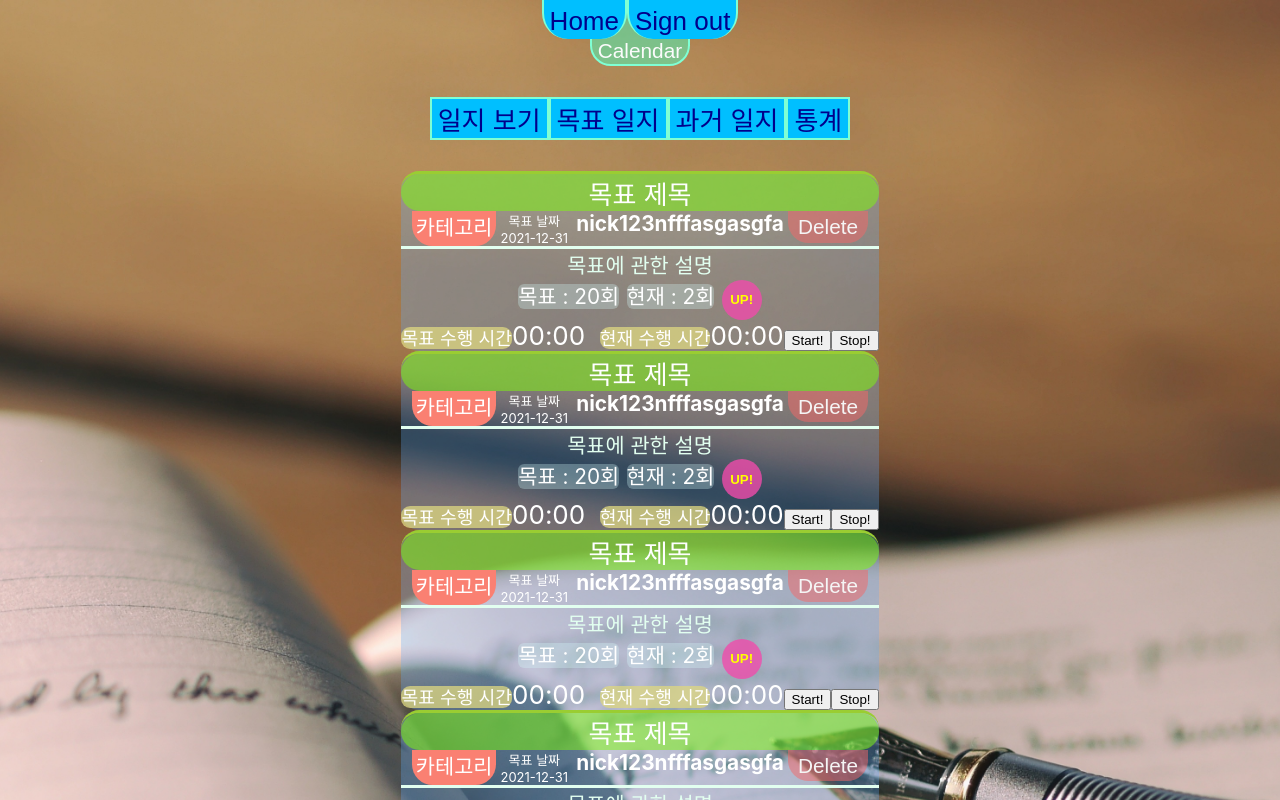
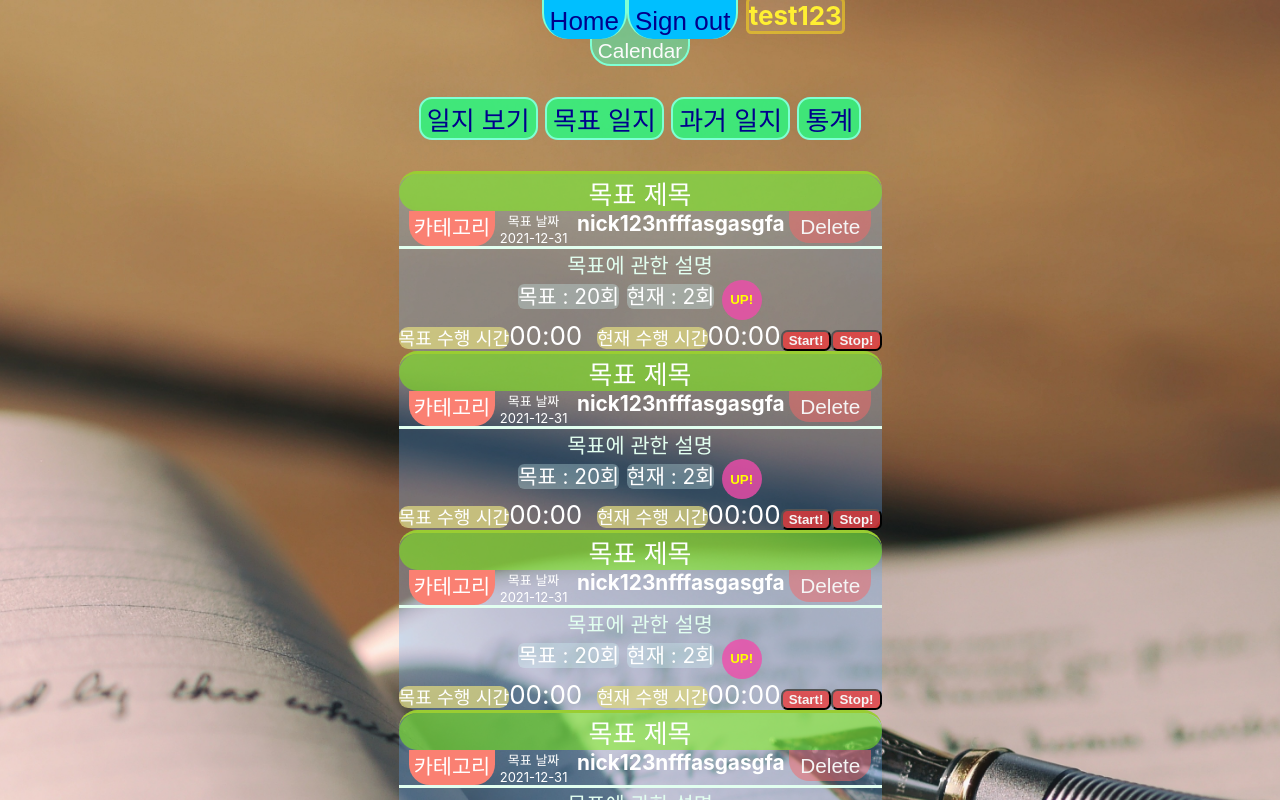
Before and after one commit to pknu-wap/com.everyjournal, a React (Create React App) app in the folder com.everyjournal_front/: page / in a window 1280 px wide. Shown: the top 800 px of the page. Built offline with nearby package versions, Linux system fonts and the light colour scheme; no server answers.

Commit message:
Front css

```diff
--- a/com.everyjournal_front/src/App.js
+++ b/com.everyjournal_front/src/App.js
@@ -13,7 +13,7 @@ class App extends Component {
       //home, sign in, sign up, error
       mode: 'home',
       id: 'test', // #test
-      nickname: 'test',
+      nickname: 'test123',
       targetJournals: [],
       pastJournals: []
     }
@@ -82,7 +82,7 @@ class App extends Component {
         <header className="App-header">
           <TopMenuBar
             onChangeMode={this.changeMode}
-            id={this.state.id}
+            nickname={this.state.nickname}
           />
         </header>
         <section>
--- a/com.everyjournal_front/src/components/TopMenuBar.js
+++ b/com.everyjournal_front/src/components/TopMenuBar.js
@@ -57,6 +57,14 @@ class TopMenuBar extends Component {
                 });
                 }}
             />
+            <span style={{position:'absolute'}}>
+              &nbsp;
+              <span style={{color:'rgb(255,240,50)', border:'solid 0.15em rgba(255,220,10,0.5)', backgroundColor:'rgba(255,255,255,0.1', borderRadius:'0.2em'}}>
+              <b>
+              {this.props.nickname}
+              </b>
+              </span>
+            </span>
         </div>
       );
     }
--- a/com.everyjournal_front/src/home/Home.css
+++ b/com.everyjournal_front/src/home/Home.css
@@ -1,10 +1,11 @@
 .HomeBtn{
-    background-color:deepskyblue;
+    background-color:rgba(42, 250, 129, 0.828);
     height: 100%;
     font-size: 1em;
     color:darkblue;
     border: solid 0.1em aquamarine;
     transition: 0.5s;
+    border-radius: 0.5em;
 }
 
 .HomeBtn:hover {
--- a/com.everyjournal_front/src/home/Home.js
+++ b/com.everyjournal_front/src/home/Home.js
@@ -44,16 +44,19 @@ class Home extends Component {
             name="일지 보기"
             onClick={()=>this.changeMod('home')}
             />
+            &nbsp;
             <HomeBtn
             className="HomeBtn"
             name="목표 일지"
             onClick={()=>this.changeMod('create target')}
             />
+            &nbsp;
             <HomeBtn
             className="HomeBtn"
             name="과거 일지"
             onClick={()=>this.changeMod('create past')}
             />
+            &nbsp;
             <HomeBtn
             className="HomeBtn"
             name="통계"
--- a/com.everyjournal_front/src/home/journal/HomeJournals.js
+++ b/com.everyjournal_front/src/home/journal/HomeJournals.js
@@ -50,14 +50,6 @@ class HomeJournals extends Component {
         }).finally(()=>{this.props.getJournals(id)});
     }
 
-    onStart(id) {
-
-    }
-
-    onStop(id) {
-
-    }
-
     render() {
         this.props.getJournals();
         this.state.targetJournals = this.props.targetJournals;
--- a/com.everyjournal_front/src/home/journal/JournalClock.js
+++ b/com.everyjournal_front/src/home/journal/JournalClock.js
@@ -44,6 +44,7 @@ class JournalClock extends Component {
             현재 수행 시간
             </span>{curTimeStr}
             <input type='button' value={'Start!'}
+            className='timerBtn'
             onClick={(e)=>{
                 if(this.timer===null) {
                     this.timer = setInterval(()=>{
@@ -52,6 +53,7 @@ class JournalClock extends Component {
                 }
             }}/>
             <input type='button' value={'Stop!'}
+            className='timerBtn'
             onClick={(e)=>{
                 clearInterval(this.timer);
                 this.timer = null;
@@ -67,7 +69,7 @@ class JournalClock extends Component {
                 })
                 .catch((err)=>{
                     console.log(err);
-                    //this.props.onError(); // #test
+                    this.props.onError();
                 });
             }}/>
         </div>
--- a/com.everyjournal_front/src/home/journal/jnClock.css
+++ b/com.everyjournal_front/src/home/journal/jnClock.css
@@ -4,3 +4,13 @@
     border-radius: 0.5em;
     background-color: rgba(221, 215, 129, 0.76);
 }
+
+.timerBtn{
+    border-radius: 0.5em;
+    color: whitesmoke;
+    font-weight: bold;
+    background-color: rgba(240, 57, 57, 0.76);
+}
+.timerBtn:hover{
+    background-color: rgba(243, 156, 75, 0.76);
+}
```
